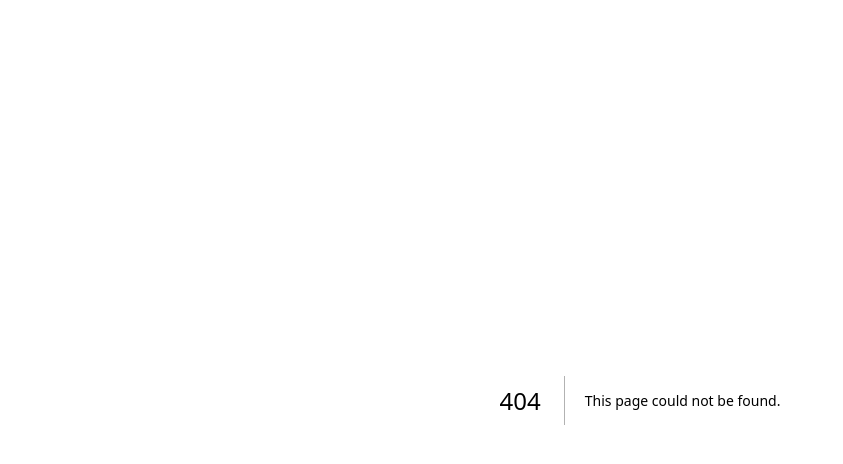
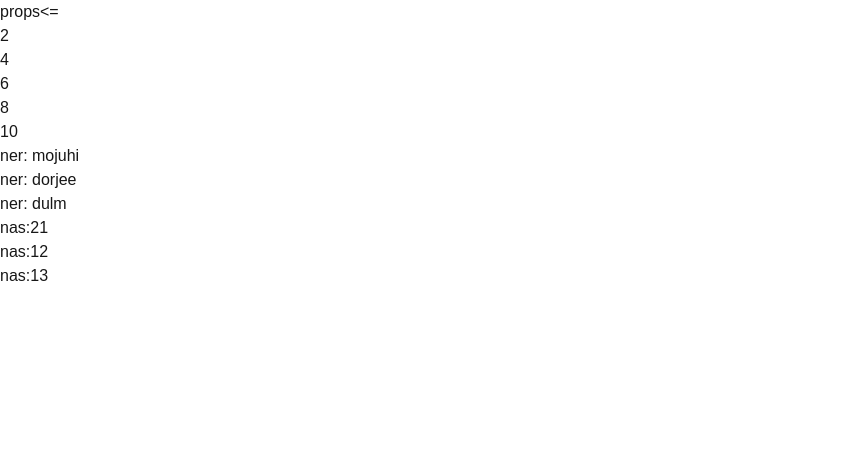
Before and after one commit to suvdann/pine-form, a Next.js app: page /neg in a window 1280 px wide. Before the commit this address had no page. Shown: the top 464 px of the page, without its empty margins (0-843 px from the left). Built offline with nearby package versions, Linux system fonts and the light colour scheme.

Commit message:
zurag oruuldg bolson

```diff
--- a/src/app/form/_components/Form1.jsx
+++ b/src/app/form/_components/Form1.jsx
@@ -5,8 +5,7 @@ import { motion } from "framer-motion";
 import { Input } from "./Input";
 import { Button } from "./Button";
 
-
-export const FormOne = ({ nextHandler, changeHandler, errors,form }) => {
+export const FormOne = ({ nextHandler, changeHandler, errors, form }) => {
   return (
     <div className=" flex flex-col gap-6 rounded-md bg-white p-8 w-[480px] h-[655px]">
       <motion.div>
@@ -20,7 +19,9 @@ export const FormOne = ({ nextHandler, changeHandler, errors,form }) => {
             changeHandler={changeHandler}
             value={form.firstName}
           />
-           {errors.firstName && <p className="text-red-500 text-sm">{errors.firstName}</p>}
+          {errors.firstName && (
+            <p className="text-red-500 text-sm">{errors.firstName}</p>
+          )}
           <Input
             name={"lastName"}
             label={"Last name"}
@@ -29,7 +30,9 @@ export const FormOne = ({ nextHandler, changeHandler, errors,form }) => {
             changeHandler={changeHandler}
             value={form.lastName}
           />
-           {errors.lastName && <p className="text-red-500 text-sm">{errors.lastName}</p>}
+          {errors.lastName && (
+            <p className="text-red-500 text-sm">{errors.lastName}</p>
+          )}
           <Input
             name={"userName"}
             label={"User name"}
@@ -37,9 +40,11 @@ export const FormOne = ({ nextHandler, changeHandler, errors,form }) => {
             type="text"
             changeHandler={changeHandler}
             value={form.userName}
-
           />
- {errors.userName && <p className="text-red-500 text-sm">{errors.userName}</p>}
+          {errors.userName && (
+            <p className="text-red-500 text-sm">{errors.userName}</p>
+          )}
+          <div className="bg-[red] ">
             <Button
               text={"Continue "}
               type={"next"}
@@ -48,6 +53,7 @@ export const FormOne = ({ nextHandler, changeHandler, errors,form }) => {
               className="w-[416px]"
             />
           </div>
+        </div>
       </motion.div>
     </div>
   );
--- a/src/app/form/_components/Form3.jsx
+++ b/src/app/form/_components/Form3.jsx
@@ -5,6 +5,8 @@ import { motion } from "framer-motion";
 import { Input } from "./Input";
 import { Button } from "./Button";
 import { useState } from "react";
+import { Image } from "lucide-react";
+
 export const FormThree = ({
   nextHandler,
   backHandler,
@@ -12,15 +14,24 @@ export const FormThree = ({
   form,
   changeHandler,
 }) => {
-  // const [selectedImage, setSelectedImage] = useState("");
+  const [files, setFiles] = useState([]);
+  const fileHandler = (e) => {
+    const files = e.target.files;
+    setFiles(files);
+  };
+
+  // const deleteHandler = () => {
+  //   setFiles((prev) => prev.filter((el) => !el.));
+  // };
 
   return (
     <motion.div>
-      <div className="flex flex-col gap-8 rounded-md bg-white p-8 w-[480px] h-[655px] justify-between">
+      <div className="flex flex-col gap-8 rounded-md bg-[white] p-8 w-[480px] h-[655px] justify-between">
         <div className="flex flex-col ">
           <Header />
 
           <div className="flex flex-col gap-8 ">
+            <div>
               <Input
                 name={"birth"}
                 label={"Date of birth"}
@@ -32,26 +43,54 @@ export const FormThree = ({
               {errors.birth && (
                 <p className="text-red-500 text-sm">{errors.birth}</p>
               )}
+            </div>
 
+            <div className="relative  border-none bg-gray-100 w-[416px] h-[180px]  rounded-md cursor-pointer">
+              {!files.length && (
+                <div className=" ">
+                  <div className="flex flex-col mt-[64px] items-center ">
+                    <div className=" flex items-center   border-none  bg-[red] rounded-full w-[30px] h-[30px]">
+                      <Image />
+                    </div>
                     <label htmlFor="input-file" className="cursor-pointer">
-              Profile Image
+                      Add image
                     </label>
-            <div className="border-none bg-gray-100 w-[416px] h-[180px] border-solid rounded-md cursor-pointer">
+                  </div>
+
                   <Input
                     name={"image"}
                     placeholder={""}
                     type="file"
                     value={form.image}
                     accept="image/*"
-                changeHandler={changeHandler}
+                    changeHandler={fileHandler}
+                    classname="absolute top-0 left-0  opacity-0"
+                  />
+
+                  {errors.image && (
+                    <p className="text-red-500">{errors.image}</p>
+                  )}
+                </div>
+              )}
+              {files &&
+                Array.from(files).map((file, index) => {
+                  return (
+                    <div
+                      key={index}
+                      className="flex flex-col items-center justify-center h-full w-full relative"
+                    >
+                      <button></button>
+                      <img
+                        src={URL.createObjectURL(file)}
+                        alt="Uplaoded file"
+                        className="w-full h-full object-cover"
                       />
                     </div>
-            {errors.image && (
-              <p className="text-red-500 text-sm">{errors.image}</p>
-            )}
+                  );
+                })}
             </div>
-
-          <div className="flex gap-8 justify-center items-center">
+          </div>
+          <div className="flex gap-8 justify-center items-center bg-[red]">
             <div className="flex flex-2/3">
               <Button
                 text={"Back"}
@@ -74,40 +113,3 @@ export const FormThree = ({
     </motion.div>
   );
 };
-
-{
-  /* <div className="border bg-grey-400  flex justify-center items-center rounded-[8px] h-[180px] w-[full]">
-            {!files.length && (
-              <div className="relative z-5">
-                <label htmlFor="input-file" className="cursor-pointer">
-                  Add image
-                </label>
-                <Input
-                  id="input-file"
-                  type="file"
-                  //   accept="image/png"
-                  display="hidden"
-                  changeHandler={fileHandler}
-                  name="image"
-                />
-                {errors.image && <p className="text-red-500">{errors.image}</p>}
-              </div>
-            )}
-            {files &&
-              Array.from(files).map((file, index) => {
-                return (
-                  <div
-                    key={index}
-                    className="flex flex-col items-center justify-center h-full w-full relative"
-                  >
-                    <Image
-                      fill
-                      objectFit="cover"
-                      src={URL.createObjectURL(file)}
-                      alt="Uplaoded file"
-                    />
-                  </div>
-                );
-              })}
-          </div> */
-}
--- a/src/app/form/_components/Input.jsx
+++ b/src/app/form/_components/Input.jsx
@@ -1,18 +1,26 @@
-export const Input = ({ label, placeholder, type, changeHandler, name,value }) => {
+export const Input = ({
+  label,
+  placeholder,
+  type,
+  changeHandler,
+  name,
+  value,
+  classname,
+}) => {
   return (
     <div className="flex flex-col gap-2">
       <label>
         {label}
         <sup className="text-red-500">*</sup>
       </label>
-      <div className="rounded-[8px] border-[1px] border-[#CBD5E1] p-2 ">
+      <div className="">
         <input
           name={name}
           onChange={changeHandler}
           type={type}
           placeholder={placeholder}
           value={value}
-          className="outline-none w-full h-full"
+          className={`{outline-none w-full h-full rounded-[8px] border-[1px] border-[#CBD5E1] p-2 ${classname}`}
         />
       </div>
     </div>
--- /dev/null
+++ b/src/app/neg/Props.jsx
@@ -0,0 +1,7 @@
+export const Props = ({ jagsaalt }) => {
+  return (
+    <div>
+      <p>{jagsaalt}</p>
+    </div>
+  );
+};
--- /dev/null
+++ b/src/app/neg/page.jsx
@@ -0,0 +1,27 @@
+import { Props } from "./Props";
+const Page = () => {
+  const Maplay = [1, 2, 3, 4, 5];
+  const students = [
+    { id: 1, name: "mojuhi", nas: "21" },
+    { id: 2, name: "dorjee", nas: "12" },
+    { id: 3, name: "dulm", nas: "13" },
+  ];
+  return (
+    <div>
+      <Props jagsaalt={"props<="} />
+
+      {Maplay.map((items, index) => {
+        return <div key={index}>{items * 2}</div>;
+      })}
+
+      {students.map((studentName, index) => {
+        return <p key={index}> ner: {studentName.name}</p>;
+      })}
+
+      {students.map((nas) => {
+        return <div>nas:{nas.nas}</div>;
+      })}
+    </div>
+  );
+};
+export default Page;
```
Lines whose indentation alone changed are shown as unchanged.
